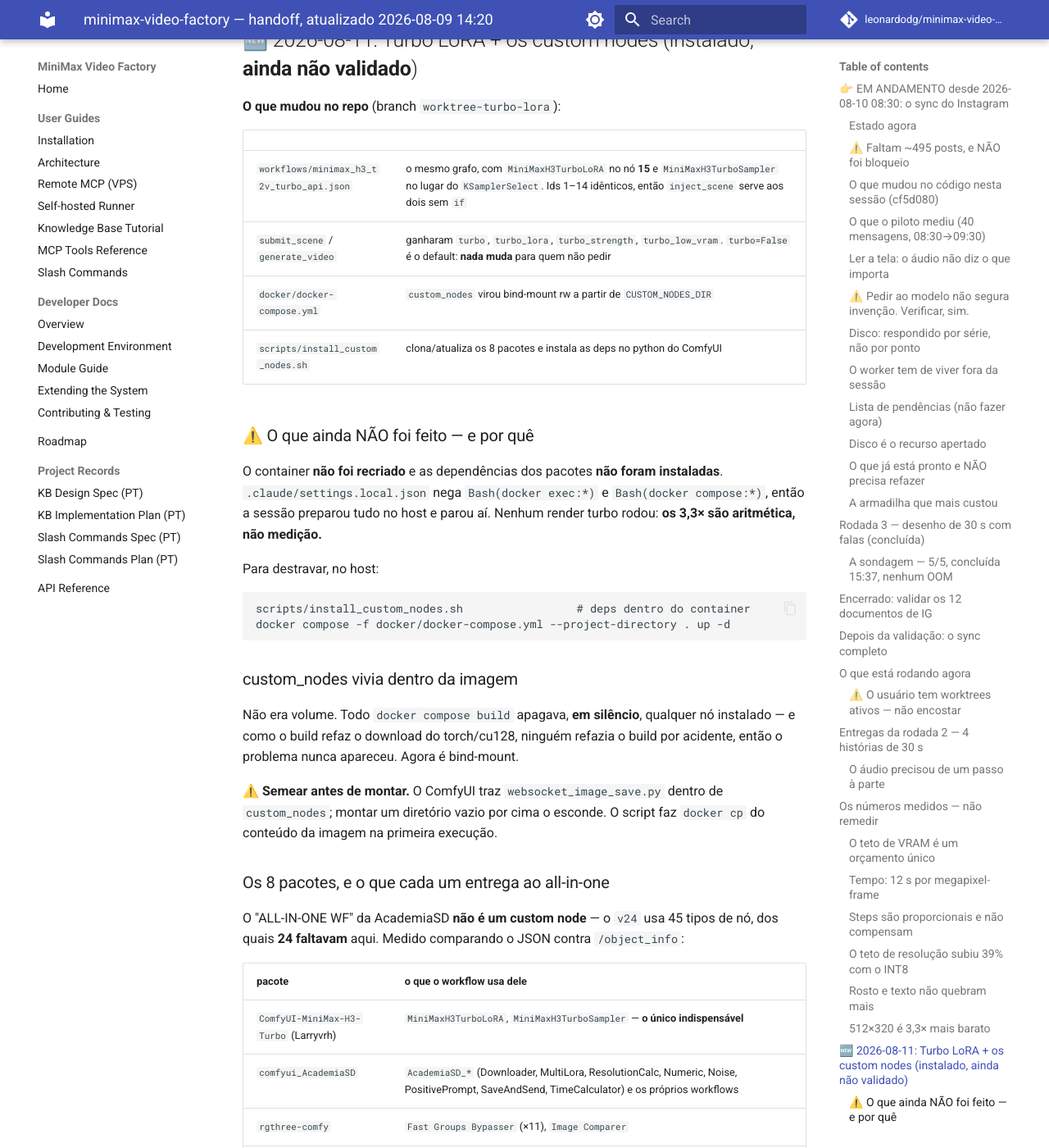
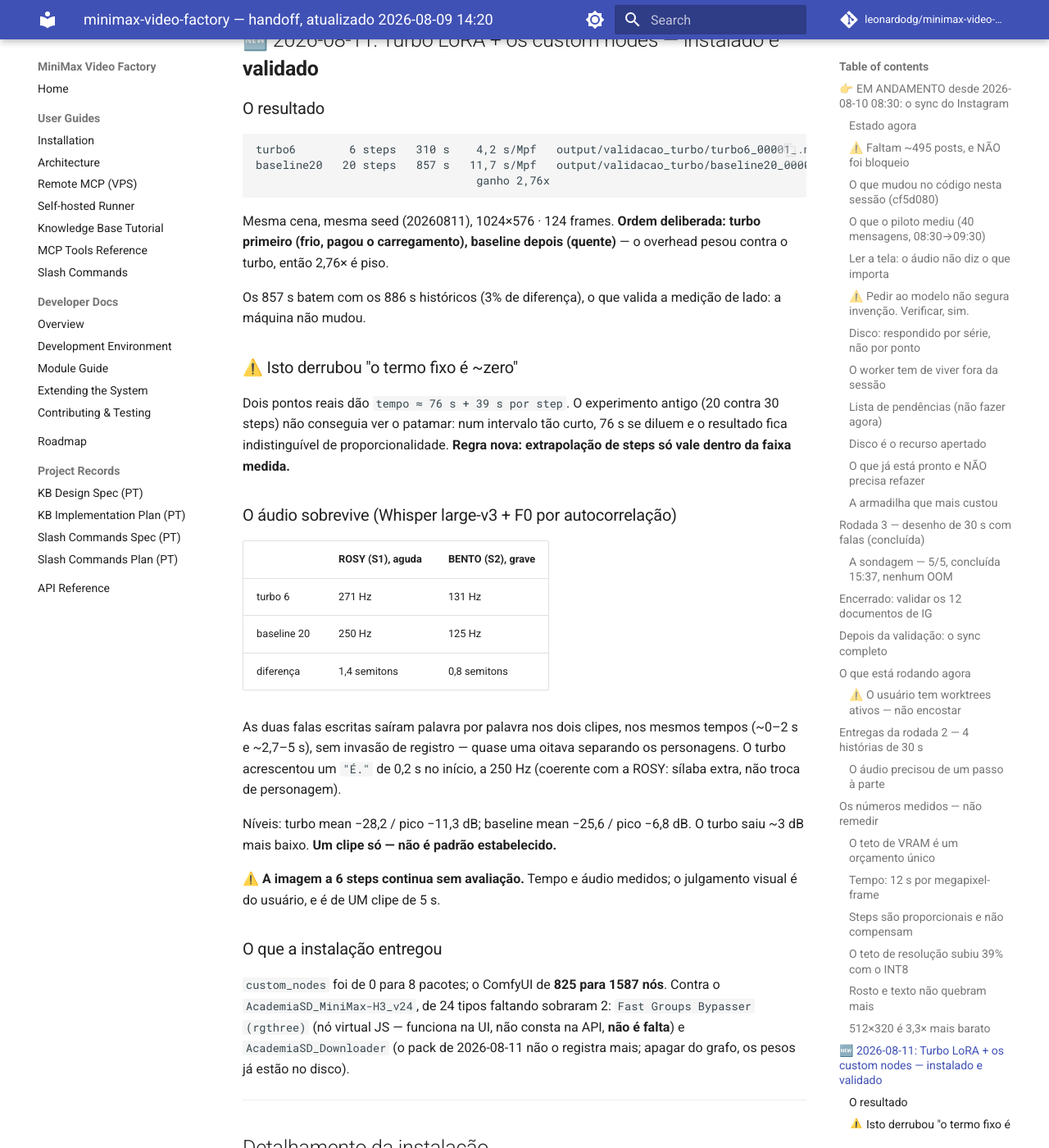
Before and after one commit to leonardodg/minimax-video-factory, an MkDocs documentation site: the page built from docs/HANDOFF.md, in a window 1280 px wide and 1400 px high, scrolled down 12514 px. Shown: the whole window at 82% size. Built offline with MkDocs 1.6.1 and Material for MkDocs 9.7.7, drawn with Linux system fonts in a browser that asks for light colours; comment, search, counter and statistics services are not loaded; some of the changed text lies outside the part shown.

Commit message:
docs: a validacao da Turbo LoRA, e o patamar de 76 s que ela revelou
2,76x medido (310 s contra 857 s), nao os 3,3x projetados. Dois pontos reais
dao tempo = 76 s + 39 s por step: existe patamar fixo, e o experimento antigo
(20 contra 30 steps) nao conseguia ve-lo porque num intervalo curto 76 s se
diluem e o resultado fica indistinguivel de proporcionalidade.

O audio sobreviveu a 6 steps: as duas falas palavra por palavra, registros
separados por quase uma oitava, 1,4 e 0,8 semitons de diferenca. A imagem
continua sem avaliacao -- o julgamento visual e do usuario.

Co-Authored-By: Claude Opus 5 <noreply@anthropic.com>

````diff
--- a/docs/HANDOFF.md
+++ b/docs/HANDOFF.md
@@ -502,7 +502,60 @@ na avaliação do usuário. `B2_crowd` e `B3_glass` também renderizaram.
 
 ---
 
-## 🆕 2026-08-11: Turbo LoRA + os custom nodes (instalado, **ainda não validado**)
+## 🆕 2026-08-11: Turbo LoRA + os custom nodes — instalado e **validado**
+
+### O resultado
+
+```
+turbo6        6 steps   310 s    4,2 s/Mpf   output/validacao_turbo/turbo6_00001_.mp4
+baseline20   20 steps   857 s   11,7 s/Mpf   output/validacao_turbo/baseline20_00001_.mp4
+                                 ganho 2,76x
+```
+
+Mesma cena, mesma seed (20260811), 1024×576 · 124 frames. **Ordem deliberada:
+turbo primeiro (frio, pagou o carregamento), baseline depois (quente)** — o
+overhead pesou contra o turbo, então 2,76× é piso.
+
+Os 857 s batem com os 886 s históricos (3% de diferença), o que valida a
+medição de lado: a máquina não mudou.
+
+### ⚠️ Isto derrubou "o termo fixo é ~zero"
+
+Dois pontos reais dão `tempo ≈ 76 s + 39 s por step`. O experimento antigo (20
+contra 30 steps) não conseguia ver o patamar: num intervalo tão curto, 76 s se
+diluem e o resultado fica indistinguível de proporcionalidade. **Regra nova:
+extrapolação de steps só vale dentro da faixa medida.**
+
+### O áudio sobrevive (Whisper large-v3 + F0 por autocorrelação)
+
+| | ROSY (S1), aguda | BENTO (S2), grave |
+|---|---|---|
+| turbo 6 | 271 Hz | 131 Hz |
+| baseline 20 | 250 Hz | 125 Hz |
+| diferença | 1,4 semitons | 0,8 semitons |
+
+As duas falas escritas saíram palavra por palavra nos dois clipes, nos mesmos
+tempos (~0–2 s e ~2,7–5 s), sem invasão de registro — quase uma oitava separando
+os personagens. O turbo acrescentou um `"É."` de 0,2 s no início, a 250 Hz
+(coerente com a ROSY: sílaba extra, não troca de personagem).
+
+Níveis: turbo mean −28,2 / pico −11,3 dB; baseline mean −25,6 / pico −6,8 dB. O
+turbo saiu ~3 dB mais baixo. **Um clipe só — não é padrão estabelecido.**
+
+⚠️ **A imagem a 6 steps continua sem avaliação.** Tempo e áudio medidos; o
+julgamento visual é do usuário, e é de UM clipe de 5 s.
+
+### O que a instalação entregou
+
+`custom_nodes` foi de 0 para 8 pacotes; o ComfyUI de **825 para 1587 nós**.
+Contra o `AcademiaSD_MiniMax-H3_v24`, de 24 tipos faltando sobraram 2:
+`Fast Groups Bypasser (rgthree)` (nó virtual JS — funciona na UI, não consta na
+API, **não é falta**) e `AcademiaSD_Downloader` (o pack de 2026-08-11 não o
+registra mais; apagar do grafo, os pesos já estão no disco).
+
+---
+
+## Detalhamento da instalação
 
 **O que mudou no repo** (branch `worktree-turbo-lora`):
 
@@ -513,19 +566,23 @@ na avaliação do usuário. `B2_crowd` e `B3_glass` também renderizaram.
 | `docker/docker-compose.yml` | `custom_nodes` virou bind-mount rw a partir de `CUSTOM_NODES_DIR` |
 | `scripts/install_custom_nodes.sh` | clona/atualiza os 8 pacotes e instala as deps no python do ComfyUI |
 
-### ⚠️ O que ainda NÃO foi feito — e por quê
-
-O container **não foi recriado** e as dependências dos pacotes **não foram
-instaladas**. `.claude/settings.local.json` nega `Bash(docker exec:*)` e
-`Bash(docker compose:*)`, então a sessão preparou tudo no host e parou aí. Nenhum
-render turbo rodou: **os 3,3× são aritmética, não medição.**
-
-Para destravar, no host:
+### O ritual completo, na ordem que funcionou
 
 ```bash
-scripts/install_custom_nodes.sh                 # deps dentro do container
 docker compose -f docker/docker-compose.yml --project-directory . up -d
+scripts/install_custom_nodes.sh --deps-only     # deps no python do ComfyUI
+docker restart minimax-comfyui                  # imports só acontecem no startup
 ```
+
+⚠️ **O `restart` não é opcional.** Instalar as deps com o container de pé não
+carrega nada: o ComfyUI importa os custom nodes uma vez, no boot. Antes do
+restart eram 1143 nós com três pacotes em `IMPORT FAILED`; depois, 1587.
+
+⚠️ **As três falhas tinham uma causa só:** `No module named 'cv2'`. Impact-Pack,
+VideoHelperSuite e Easy-Use dependem todos de `opencv-python-headless`. Ao
+depurar import de custom node, ler o log **inteiro** antes de tratar cada pacote
+como um problema separado —
+`docker logs minimax-comfyui | grep -A3 "IMPORT FAILED\|Cannot import"`.
 
 ### custom_nodes vivia dentro da imagem
 
````
Also changed, not shown: CLAUDE.md (+51 -13 lines).
